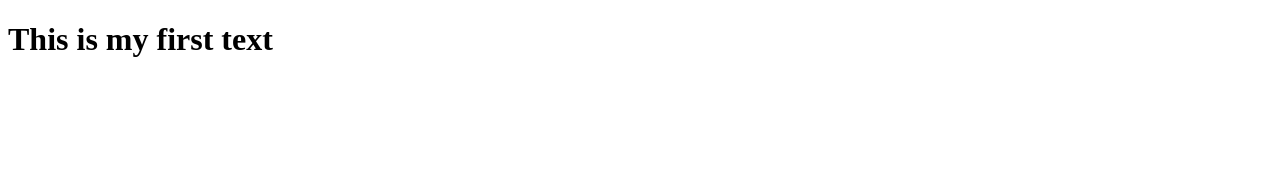
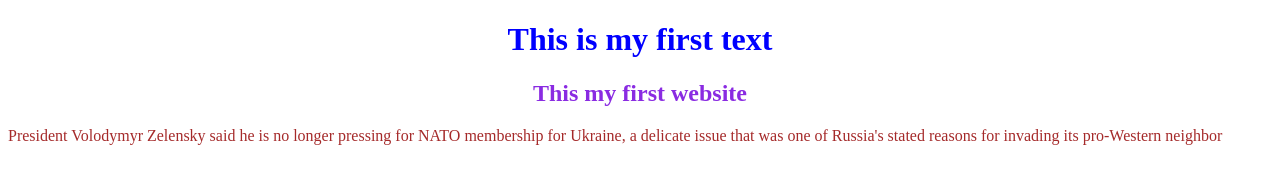
Before and after one commit to promi777/my-first-rep, a plain HTML site: page index.html in a window 1280 px wide. Drawn offline with Linux system fonts and the light colour scheme.

Commit message:
img commit

```diff
--- a/index.html
+++ b/index.html
@@ -4,10 +4,14 @@
     <meta charset="UTF-8">
     <meta http-equiv="X-UA-Compatible" content="IE=edge">
     <meta name="viewport" content="width=device-width, initial-scale=1.0">
-    <title>website</title>
+    <title>This is my website </title>
     <link rel="stylesheet" href="style.css">
 </head>
 <body>
-    <h1>This is my first text</h1>
+    <h1 align="center">This is my first text</h1>
+    <h2 align="center">This my first website</h2>
+    <p>President Volodymyr Zelensky said he is no longer pressing for NATO membership for Ukraine, a delicate issue that was one of Russia's stated reasons for invading its pro-Western neighbor</p>
+
+
 </body>
 </html>
--- a/style.css
+++ b/style.css
@@ -0,0 +1,9 @@
+h1{
+    color: blue;
+}
+h2{
+    color: blueviolet;
+}
+p{
+    color: brown;
+}
```
Also changed, not shown: f.jpg (added).
